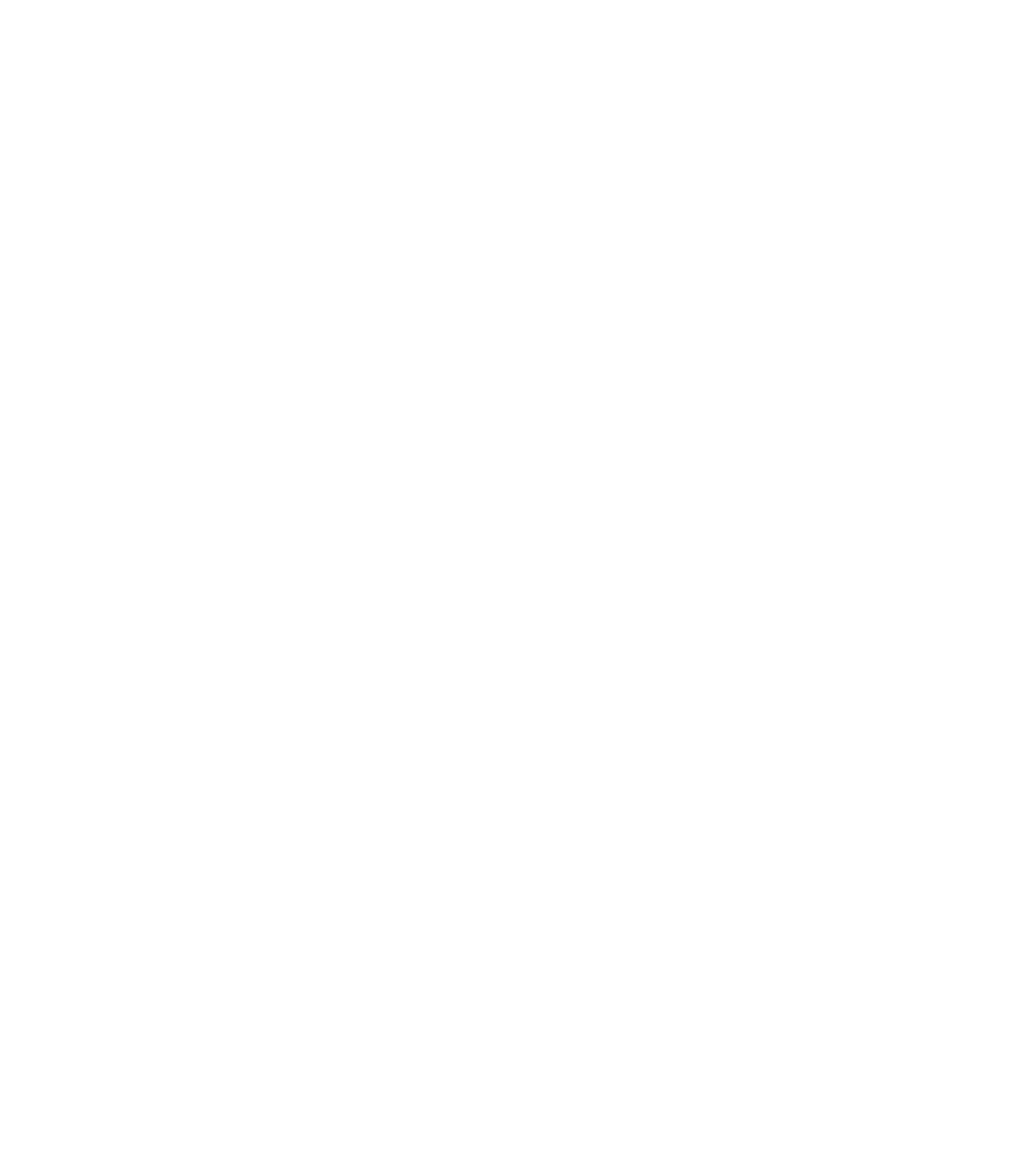
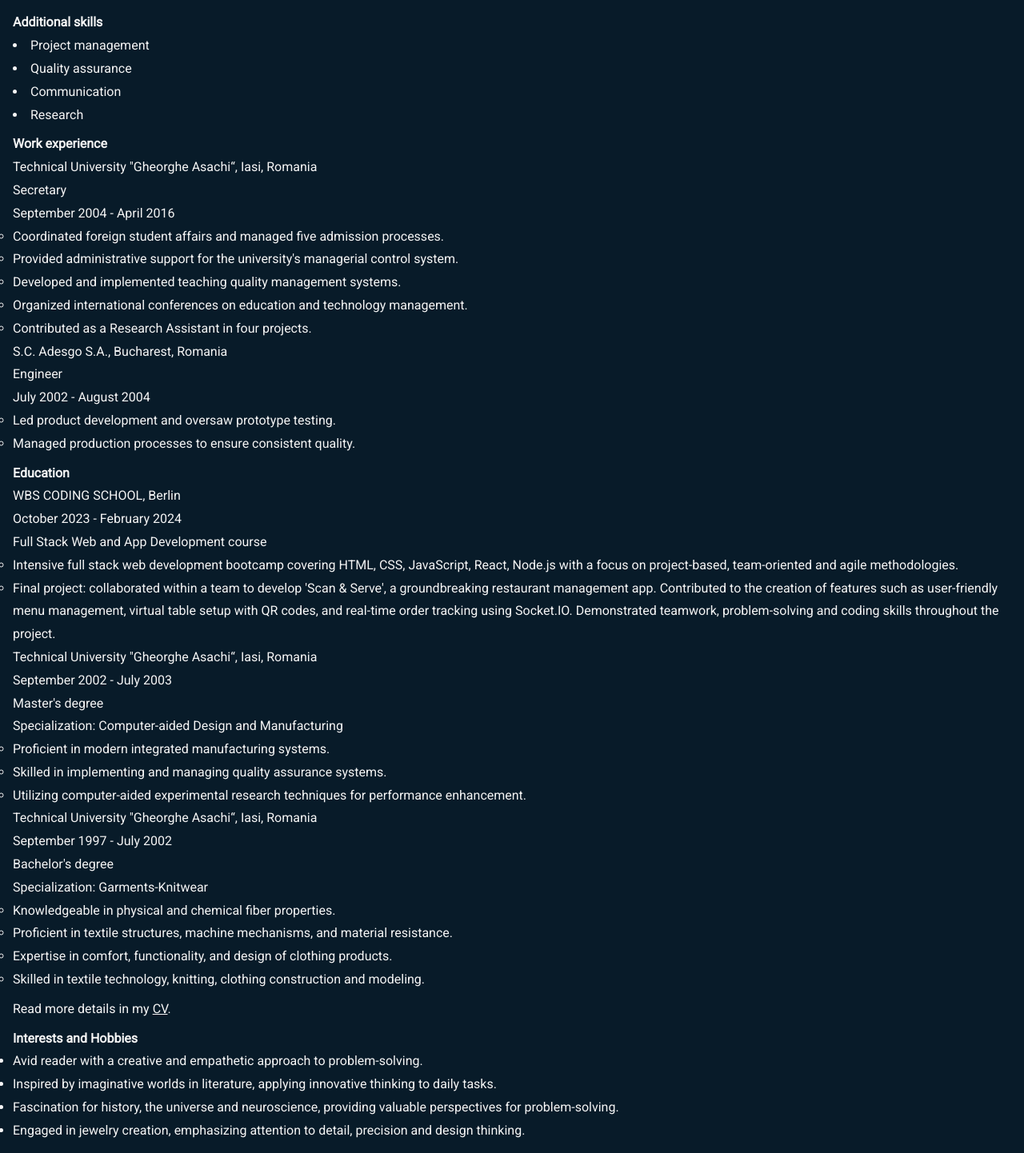
Before and after one commit to SabinaMB/portfolioSab, a React (Vite) app: page / in a window 1280 px wide. Shown: the part 2086-3528 px from the top of the page at 80% size. Before the commit the page ends 2076 px from the top, so only its background shows below. Built offline with nearby package versions, Linux system fonts and the light colour scheme.

Commit message:
Added skills, experience, education, hobbies

```diff
--- a/src/components/Skills/Skills.jsx
+++ b/src/components/Skills/Skills.jsx
@@ -7,7 +7,9 @@ import skills from '../../data/skills.json';
 export const Skills = () => {
   return (
     <section className={styles.container} id='skills'>
-        <div className={styles.techSkills}>{
+        <div className={styles.techSkills}>
+        <h2 className={styles.title}>Technical skills</h2>
+            {
             skills.map((skill, id) => {
                 let IconComponent;
                 if (skill.icon.startsWith('Fa')) {
@@ -23,26 +25,80 @@ export const Skills = () => {
                 </figure>)
             })
         }
-
         </div>
 
-
-
-        <div className={styles.addSkills}>
-
+        <div className={styles.otherSkills}>
+        <h2 className={styles.title}>Additional skills</h2>
+            <li>Project management</li>
+            <li>Quality assurance</li>
+            <li>Communication</li>
+            <li>Research</li>
         </div>
 
         <div className={styles.experience}>
-
+        <h2 className={styles.title}>Work experience</h2>
+            <ul>
+            <p className={styles.company}>Technical University "Gheorghe Asachi“, Iasi, Romania</p>
+            <p className={styles.position}>Secretary</p>
+            <p className={styles.date}>September 2004 - April 2016</p>
+            <ul>
+                <li>Coordinated foreign student affairs and managed five admission processes.</li>
+                <li>Provided administrative support for the university's managerial control system.</li>
+                <li>Developed and implemented teaching quality management systems.</li>
+                <li>Organized international conferences on education and technology management.</li>
+                <li>Contributed as a Research Assistant in four projects.</li>
+            </ul>
+            <p className={styles.company}>S.C. Adesgo S.A., Bucharest, Romania</p>
+            <p className={styles.position}>Engineer</p>
+            <p className={styles.date}>July 2002 - August 2004</p>
+            <ul>
+                <li>Led product development and oversaw prototype testing.</li>
+                <li>Managed production processes to ensure consistent quality.</li>
+            </ul>
+            </ul>
         </div>
 
         <div className={styles.education}>
-
+        <h2 className={styles.title}>Education</h2>
+        <ul>
+        <p className={styles.institution}>WBS CODING SCHOOL, Berlin</p>
+        <p className={styles.date}>October 2023 - February 2024</p>
+        <p className={styles.name}>Full Stack Web and App Development course</p>
+        <ul>
+            <li>Intensive full stack web development bootcamp covering HTML, CSS, JavaScript, React, Node.js with a focus on project-based, team-oriented and agile methodologies.</li>
+            <li>Final project: collaborated within a team to develop 'Scan & Serve', a groundbreaking restaurant management app. Contributed to the creation of features such as user-friendly menu management, virtual table setup with QR codes, and real-time order tracking using Socket.IO. Demonstrated teamwork, problem-solving and coding skills throughout the project.</li>
+        </ul>
+        <p className={styles.institution}>Technical University "Gheorghe Asachi“, Iasi, Romania</p>
+        <p className={styles.date}>September 2002 - July 2003</p>
+        <p className={styles.degree}>Master's degree</p>
+        <p className={styles.name}>Specialization: Computer-aided Design and Manufacturing</p>
+        <ul>
+            <li>Proficient in modern integrated manufacturing systems.</li>
+            <li>Skilled in implementing and managing quality assurance systems.</li>
+            <li>Utilizing computer-aided experimental research techniques for performance enhancement.</li>
+        </ul>
+        <p className={styles.institution}>Technical University "Gheorghe Asachi“, Iasi, Romania</p>
+        <p className={styles.date}>September 1997 - July 2002</p>
+        <p className={styles.degree}>Bachelor's degree</p>
+        <p className={styles.name}>Specialization: Garments-Knitwear</p>
+        <ul>
+            <li>Knowledgeable in physical and chemical fiber properties.</li>
+            <li>Proficient in textile structures, machine mechanisms, and material resistance.</li>
+            <li>Expertise in comfort, functionality, and design of clothing products.</li>
+            <li>Skilled in textile technology, knitting, clothing construction and modeling.</li>
+        </ul>
+        </ul>
         </div>
-
         <p>Read more details in my <a href=''>CV</a>.</p>
 
         <div className='hobbies'>
+        <h2 className={styles.title}>Interests and Hobbies</h2>
+            <ul>
+            <li>Avid reader with a creative and empathetic approach to problem-solving.</li>
+            <li>Inspired by imaginative worlds in literature, applying innovative thinking to daily tasks.</li>
+            <li>Fascination for history, the universe and neuroscience, providing valuable perspectives for problem-solving.</li>
+            <li>Engaged in jewelry creation, emphasizing attention to detail, precision and design thinking.</li>
+            </ul>
 
         </div>
     </section>
--- a/src/components/Skills/Skills.module.css
+++ b/src/components/Skills/Skills.module.css
@@ -1,5 +1,7 @@
 .container {
     display: grid;
+    gap: 0.5rem;
+    padding: 1rem;
     background-color: var(--color-dark);
     min-width: 100vh;
 }
```
Also changed, not shown: src/data/experience.json (deleted).
